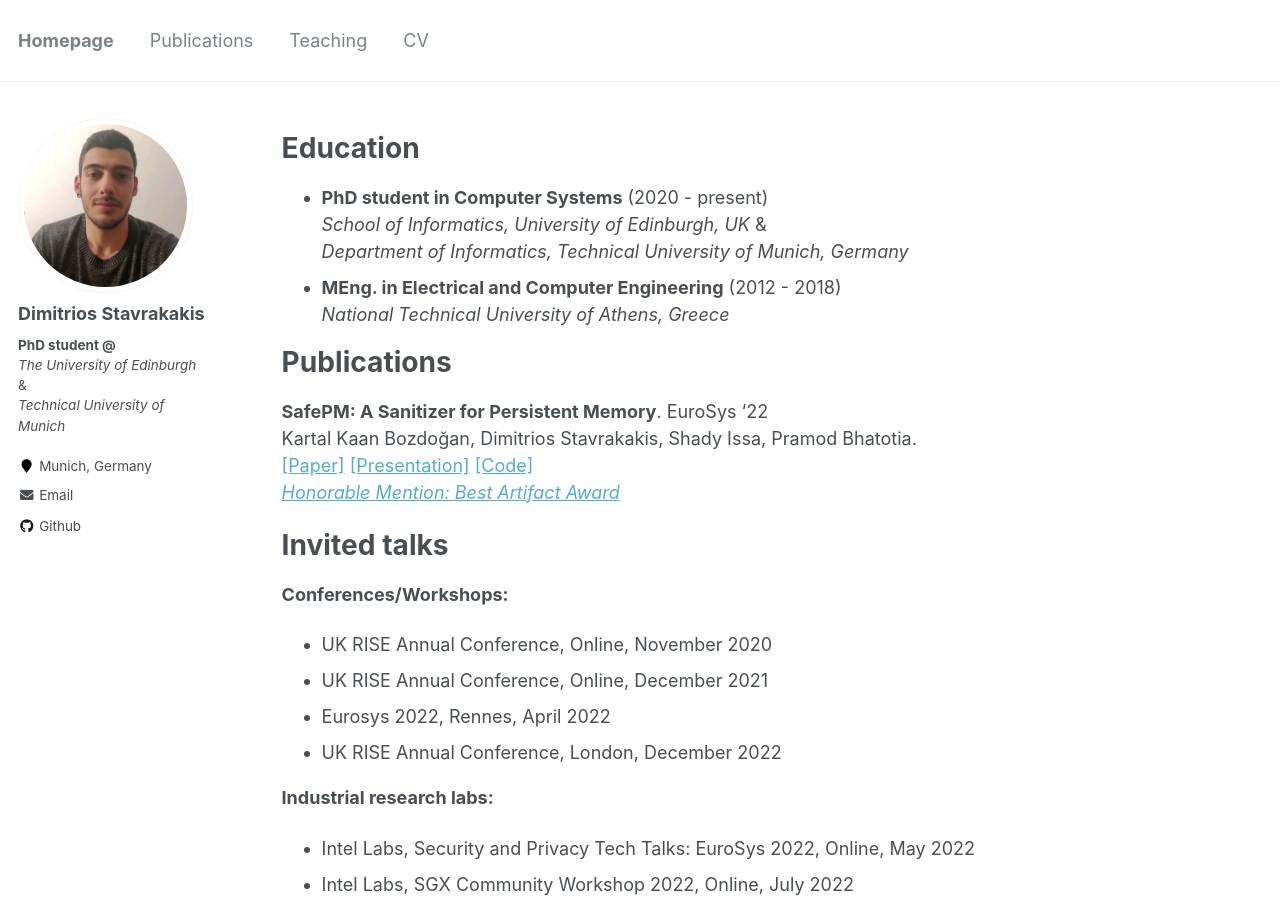
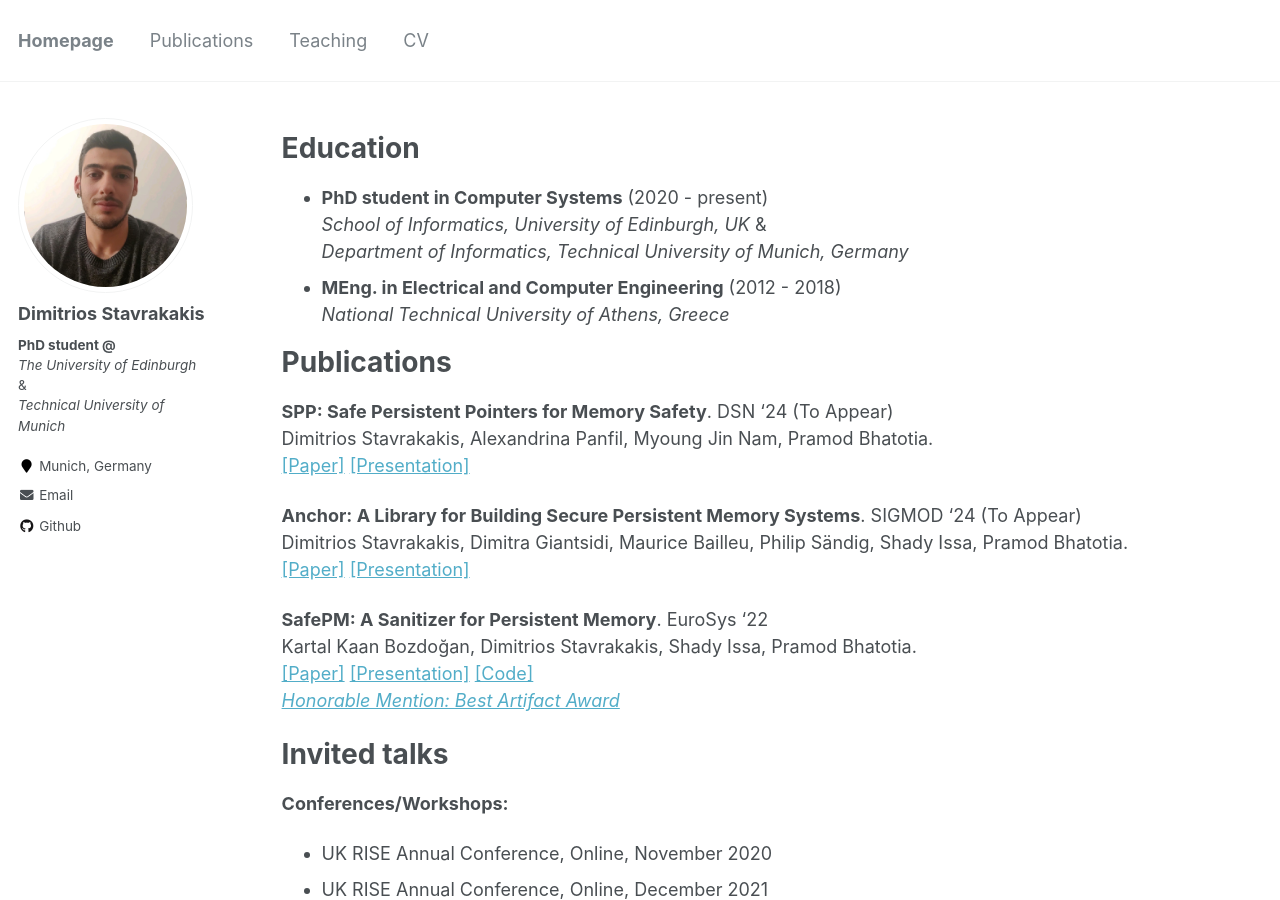
Before and after one commit to dimstav23/dimstav23.github.io, a Jekyll site: the page built from _pages/cv.md, in a window 1280 px wide and 900 px high. Built offline with Jekyll 4.4.1, drawn with Linux system fonts in a browser that asks for light colours.

Commit message:
add SPP (to appear)
Signed-off-by: dimstav23 <dimstav23@gmail.com>

```diff
--- a/_pages/cv.md
+++ b/_pages/cv.md
@@ -19,6 +19,14 @@ Education
 
 Publications
 ======
+__SPP: Safe Persistent Pointers for Memory Safety__. DSN '24 (To Appear)  \
+Dimitrios Stavrakakis, Alexandrina Panfil, Myoung Jin Nam, Pramod Bhatotia. \
+[[Paper]](https://dimstav23.github.io/publications) [[Presentation]](https://dimstav23.github.io/publications)
+
+__Anchor: A Library for Building Secure Persistent Memory Systems__. SIGMOD '24 (To Appear)  \
+Dimitrios Stavrakakis, Dimitra Giantsidi, Maurice Bailleu, Philip Sändig, Shady Issa, Pramod Bhatotia. \
+[[Paper]](https://dimstav23.github.io/publications) [[Presentation]](https://dimstav23.github.io/publications)
+
 __SafePM: A Sanitizer for Persistent Memory__. EuroSys '22  \
 Kartal Kaan Bozdoğan, Dimitrios Stavrakakis, Shady Issa, Pramod Bhatotia. \
 [[Paper]](https://dse.in.tum.de/wp-content/uploads/2022/04/final_digital_version.pdf) [[Presentation]](https://dse.in.tum.de/wp-content/uploads/2022/04/SafePM_eurosys22_presentation.pdf) [[Code]](https://github.com/TUM-DSE/safepm) \
```
Also changed, not shown: _pages/publications.md (+5 -1 lines).
